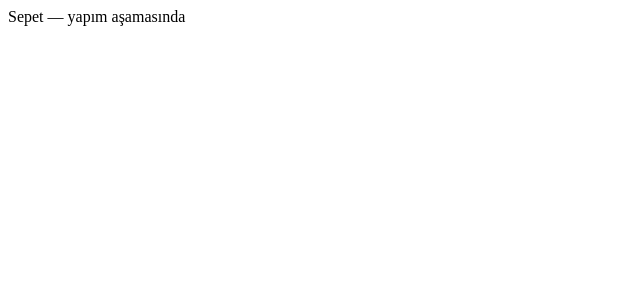
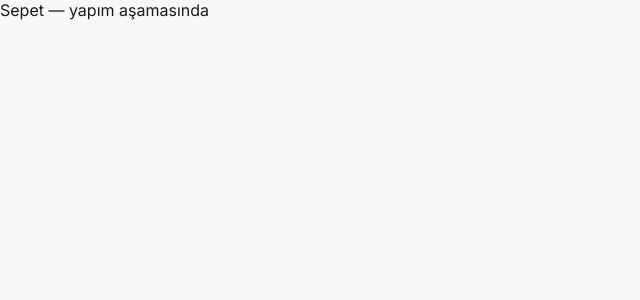
Before and after one commit to ferdikorkut/sepet, a React (Vite) app: page / in a window 1280 px wide. Shown: the top 300 px of the page, without its empty margins (0-640 px from the left). Built offline with nearby package versions, Linux system fonts and the light colour scheme.

Commit message:
feat: self-host Inter font via @fontsource

```diff
--- /dev/null
+++ b/src/index.css
@@ -0,0 +1,23 @@
+@import '@fontsource/inter/400.css';
+@import '@fontsource/inter/600.css';
+@import '@fontsource/inter/700.css';
+
+* {
+  box-sizing: border-box;
+}
+
+body {
+  margin: 0;
+  font-family: 'Inter', system-ui, -apple-system, sans-serif;
+  background-color: #f7f7f8;
+  color: #1a1a1a;
+}
+
+a {
+  color: inherit;
+}
+
+button {
+  font-family: inherit;
+  cursor: pointer;
+}
--- a/src/main.jsx
+++ b/src/main.jsx
@@ -1,6 +1,7 @@
 import { StrictMode } from 'react';
 import { createRoot } from 'react-dom/client';
 import App from './App.jsx';
+import './index.css';
 
 createRoot(document.getElementById('root')).render(
   <StrictMode>
```
